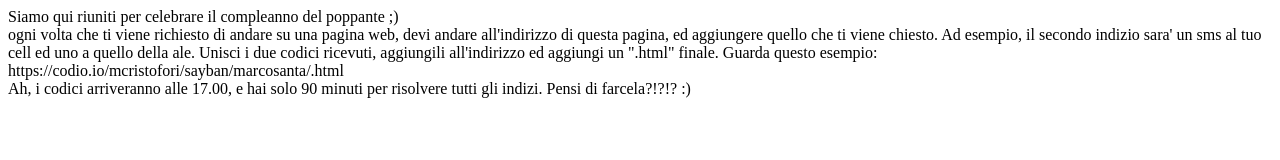
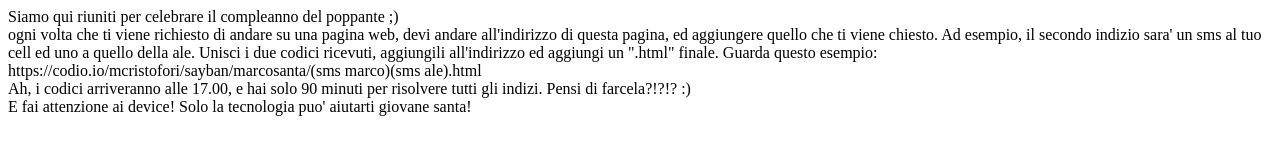
Before and after one commit to massimocristofori/sayban, a plain HTML site: page marcosanta/index.html in a window 1280 px wide. Drawn offline with Linux system fonts and the light colour scheme.

Commit message:
Update index.html

```diff
--- a/marcosanta/index.html
+++ b/marcosanta/index.html
@@ -10,9 +10,10 @@ ogni volta che ti viene richiesto di andare su una pagina web, devi andare all'i
 Ad esempio, il secondo indizio sara' un sms al tuo cell ed uno a quello della ale.
 Unisci i due codici ricevuti, aggiungili all'indirizzo ed aggiungi un ".html" finale.
 Guarda questo esempio:<br>
-https://codio.io/mcristofori/sayban/marcosanta/<sms marco><sms ale>.html<br>
+https://codio.io/mcristofori/sayban/marcosanta/(sms marco)(sms ale).html<br>
 
-Ah, i codici arriveranno alle 17.00, e hai solo 90 minuti per risolvere tutti gli indizi. Pensi di farcela?!?!? :)
+Ah, i codici arriveranno alle 17.00, e hai solo 90 minuti per risolvere tutti gli indizi. Pensi di farcela?!?!? :)<br>
+E fai attenzione ai device! Solo la tecnologia puo' aiutarti giovane santa!
     </p>
 
 
```
